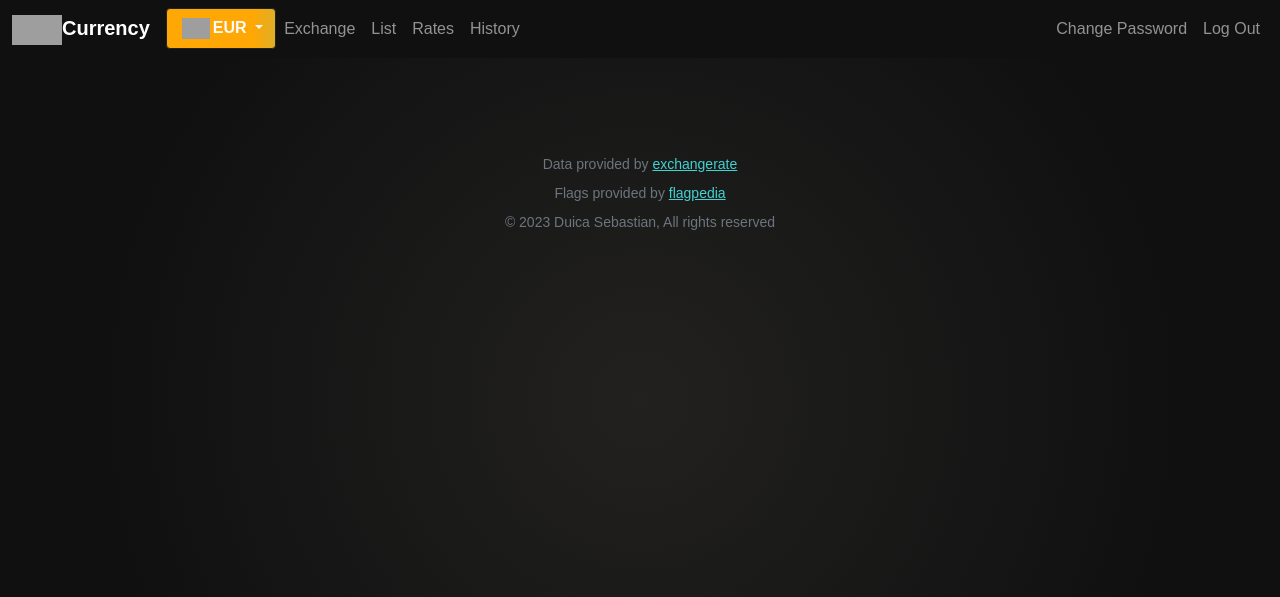
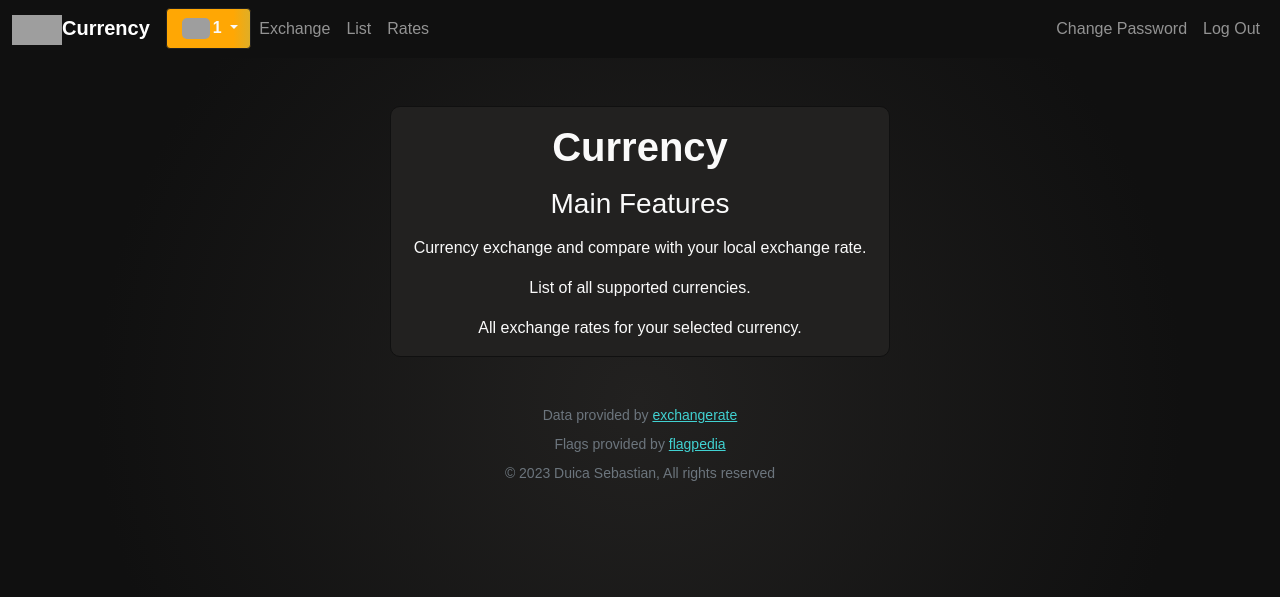
Before and after one commit to pireu2/Currency-Exchange-Web-App, a Flask app: page / in a window 1280 px wide. Shown: the top 597 px of the page. Run offline with Flask 3, Linux system fonts and the light colour scheme; a user stored in the database is signed in; some libraries are stand-ins or nearby versions; grey boxes are pictures that could not be loaded.

Commit message:
first addons

```diff
--- a/api_request.py
+++ b/api_request.py
@@ -190,7 +190,7 @@
     url = url + f"?from={base}&to={to}&amount={amount}"
     response = requests.get(url)
     data = response.json()
-    if data["success"] == True and data["base"] == base:
+    if data["success"] == True:
         return data["result"]
     else:
         return None
--- a/app.py
+++ b/app.py
@@ -2,7 +2,7 @@
 import datetime
 
 from cs50 import SQL
-from flask import Flask, flash, redirect, render_template, request, session
+from flask import Flask, flash, redirect, render_template, request, session, jsonify
 from flask_session import Session
 from werkzeug.security import check_password_hash, generate_password_hash
 from helpers import login_required, error
@@ -38,7 +38,7 @@
 @app.route("/")
 @login_required
 def index():
-    return render_template("layout.html", flags=flags)
+    return render_template("home.html", flags=flags)
 
 
 @app.route("/login", methods=["GET", "POST"])
@@ -58,8 +58,8 @@
         if len(rows) != 1 or not check_password_hash(rows[0]["hash"], password):
             return error("Invalid username and/or password", 403)
         session["user_id"] = rows[0]["id"]
-        session["base"] = rows[0]["fav"]
-        session["base_flag"] = flag(session["base"])
+        session["exchange_base"] = session["current_base"] = session["base"] = rows[0]["fav"]
+        session["exchange_base_flag"] = session["current_base_flag"] = session["base_flag"] = flag(session["base"])
         return redirect("/")
 
     else:
@@ -141,11 +141,74 @@
         return render_template("change.html", flags=flags)
 
 
-@app.route("/process_selected_item", methods=["POST"])
-def process_selected_item():
+@app.route("/update_base", methods=["POST"])
+def update_base():
     if request.method == "POST":
         data = request.json
         selected_item = data.get("selected_item")
         session["base"] = selected_item
         session["base_flag"] = flag(session["base"])
-        db.execute("UPDATE users SET fav = ? WHERE id = ?",selected_item,session["user_id"])
+        db.execute("UPDATE users SET fav = ? WHERE id = ?",selected_item, session["user_id"])
+        return jsonify({'message': 'Item processed successfully', 'symbol' : session["base"], 'flag' : session["base_flag"]})
+
+@app.route("/current_base", methods=["POST"])
+def current_base():
+    if request.method == "POST":
+        data = request.json
+        selected_item = data.get("selected_item")
+        session["current_base"] = selected_item
+        session["current_base_flag"] = flag(session["current_base"])
+        return jsonify({'message': 'Item processed successfully', 'symbol' : session["current_base"], 'flag' : session["current_base_flag"]})
+
+@app.route("/exchange_base", methods=["POST"])
+def exchange_base():
+    if request.method == "POST":
+        data = request.json
+        selected_item = data.get("selected_item")
+        session["exchange_base"] = selected_item
+        session["exchange_base_flag"] = flag(session["exchange_base"])
+        return jsonify({'message': 'Item processed successfully', 'symbol' : session["exchange_base"], 'flag' : session["exchange_base_flag"]})
+
+@app.route("/exchange", methods=["POST","GET"])
+@login_required
+def exchange():
+    return render_template("exchange.html", flags=flags)
+
+@app.route("/list", methods=["GET"])
+@login_required
+def list():
+    symbols = api_request.symbols()
+    list=[]
+    for item in symbols:
+        list.append(
+            {
+                'flag' : flag(item['symbol']),
+                'symbol' : item['symbol'],
+                'description' : item['description']
+            }
+        )
+    return render_template("list.html", flags = flags, currencies = list)
+
+@app.route("/calculate_exchange", methods=["POST"])
+def calculate_exchange():
+    if request.method == "POST":
+        data = request.json
+        amount = data.get("selected_item")
+        base = session["current_base"]
+        to = session["exchange_base"]
+        result = api_request.convert(base, to, amount)
+        return jsonify({'message' : 'Conversion Succesful', 'result' : result})
+
+@app.route("/rates", methods=["GET"])
+def rates():
+    symbols = api_request.lookup(session["base"])
+    list=[]
+    for item in symbols:
+        list.append(
+            {
+                'flag' : flag(item['symbol']),
+                'symbol' : item['symbol'],
+                'rate' : item['rate']
+            }
+        )
+    return render_template("rates.html", flags = flags, currencies = list)
--- a/ideas.txt
+++ b/ideas.txt
@@ -6,9 +6,7 @@
     -ability to see how much money you lose depending the sum you want to exchange localy
     -list of all suported currencies
     -all rates for a specified currency
-    -historical rates for a specified currency
 
 Other Features:
     -the ability to favorite particular exchange rates to your profile
     -the ability to create a account to save your favorites
-    -a history to see how much money you lost during a specific period
--- a/static/script.js
+++ b/static/script.js
@@ -1,8 +1,12 @@
+//hide and unhide password feature
 function togglePassword(buttonId, passwordId, buttonIconId)
 {
-    let pass = document.querySelector('#' + passwordId);
+    let pass = document.querySelector(`#${passwordId}`);
     if (pass){
-        document.querySelector('#' + buttonId).addEventListener('click', function(){
+        button = document.querySelector(`#${buttonId}`);
+        if (button)
+        {
+            button.addEventListener('click', function(){
                 let button = document.querySelector('#' + buttonIconId);
                 if (button.classList.contains('bi-eye-fill'))
                 {
@@ -19,59 +23,72 @@
             });
         }
     }
+}
 
-function filterDropdown(dropDownButtonId, optionsListId) {
-  let button = document.querySelector('#' + dropDownButtonId);
-  let listItems = document.querySelectorAll('#' + optionsListId + ' li');
-
-  if(button && listItems)
+//send base currency selectet value to server to update database and refresh page
+function processSelectedItem(selectedValue, destination, divId)
 {
-    for (let i = 0; i < listItems.length; i++) {
-      let imgSrc = listItems[i].querySelector('img');
-      let listItemAnchor = listItems[i].querySelector('a');
-      if (listItemAnchor && imgSrc){
-        listItemAnchor.addEventListener('click', function() {
-          button.innerHTML = `<img src="${imgSrc.src}" class="flag-icon">${listItems[i].innerText}`;
-          for (let j = 0; j < listItems.length; j++) {
-            let anchor = listItems[j].querySelector('a');
-            if(anchor){
-              anchor.classList.remove('active');
-            }
-          }
-          listItemAnchor.classList.add('active');
-
-          // Send the selected value to the server using AJAX
-          let selectedValue = listItemAnchor.textContent.trim();
     console.log("Selected value:", selectedValue);
-
-          fetch('/process_selected_item', {
+    fetch(`/${destination}`,
+    {
         method: 'POST',
-              headers: {
+        headers:
+        {
             'Content-Type': 'application/json',
         },
         body: JSON.stringify({ 'selected_item': selectedValue }),
     })
     .then(response => response.json())
+    .then(data => {
+        console.log('Response from server:', data);
+        let resultDiv = document.getElementById(`${divId}`)
+        resultDiv.innerHTML = ` <img src="${data.flag}" class="flag-icon">${data.symbol}`;
+    })
+    .catch(error => console.error('Error:', error));
+}
+
+//goes through list and sends the text of the clicked item to the server
+function filterDropdown(optionsListId, destination, divId)
+{
+    let listItems = document.querySelectorAll(`#${optionsListId} li`);
+    if(listItems)
+    {
+        for (let i = 0; i < listItems.length; i++)
+        {
+            let listItemAnchor = listItems[i].querySelector('a');
+            if (listItemAnchor)
+            {
+                listItemAnchor.addEventListener('click', function()
+                {
+                    selectedValue = listItemAnchor.textContent.trim();
+                    processSelectedItem(selectedValue, destination, divId)
                 });
             }
         }
     }
 }
 
-function implementSearch(searchInputId, listId) {
-  const searchInput = document.querySelector(`#${searchInputId}`);
-  const listItems = document.querySelectorAll(`#${listId} li.d-flex`);
+//search box logic for custom dropdown with icons
+function implementSearch(searchInputId, listId)
+{
+    let searchInput = document.querySelector(`#${searchInputId}`);
+    let listItems = document.querySelectorAll(`#${listId} li.d-flex`);
 
-  if (searchInput && listItems){
-    searchInput.addEventListener("input", function () {
-      const searchTerm = searchInput.value.toLowerCase();
-      for(let i = 0; i < listItems.length; i++){
-        const text = listItems[i].innerText.toLowerCase();
-        const isVisible = text.includes(searchTerm);
-        if (isVisible){
+    if (searchInput && listItems)
+    {
+        searchInput.addEventListener('input', function ()
+        {
+            let searchTerm = searchInput.value.toLowerCase();
+            for(let i = 0; i < listItems.length; i++)
+            {
+                let text = listItems[i].innerText.toLowerCase();
+                let isVisible = text.includes(searchTerm);
+                if (isVisible)
+                {
                     listItems[i].style.setProperty("display", "flex", "important");
                 }
-        else{
+                else
+                {
                     listItems[i].style.setProperty("display", "none", "important");
                 }
             }
@@ -79,11 +96,138 @@
     }
 }
 
+function searchTable(searchInputId, tableId)
+{
+    let table = document.querySelectorAll(`#${tableId} tbody tr`);
+    let search = document.querySelector(`#${searchInputId}`);
+    if (table && search)
+    {
+        search.addEventListener('input', function()
+        {
+            let searchTerm = search.value.toUpperCase();
+            for (let i = 0; i < table.length; i++)
+            {
+                let symbolCell = table[i].querySelectorAll('td');
+                let symbol = symbolCell[1].textContent.trim();
+                let isVisible = symbol.includes(searchTerm);
+                if (isVisible)
+                {
+                    table[i].style.setProperty('display','table-row', 'important');
+                }
+                else
+                {
+                    table[i].style.setProperty('display', 'none', 'important');
+                }
+            }
+        })
+    }
+}
 
-document.addEventListener('DOMContentLoaded', function(){
+
+//exchange function
+function exchange(inputId, outputId, loseId, checkboxId, yourRateId,destination)
+{
+    let input = document.querySelector(`#${inputId}`);
+    let ose = document.querySelector(`#${loseId}`);
+    let output = document.querySelector(`#${outputId}`);
+    let check = document.querySelector(`#${checkboxId}`);
+    let rate = document.querySelector(`#${yourRateId}`);
+    let exact = 0;
+
+
+    if(input && output && lose && check && rate)
+    {
+        input.addEventListener('input', function()
+        {
+            if (isNaN(input.value))
+            {
+                lose.innerHTML = 'Please input a number';
+            }
+            else if(input.value)
+            {
+                fetch(`/${destination}`,
+                {
+                    method: 'POST',
+                    headers:
+                    {
+                        'Content-Type': 'application/json',
+                    },
+                    body: JSON.stringify({ 'selected_item': input.value }),
+                })
+                .then(response => response.json())
+                .then(data => {
+                    console.log('Response from server:', data);
+                    output.placeholder = data.result;
+                    exact = data.result;
+                    if (check.checked)
+                    {
+                        if(isNaN(rate.value) || rate.value =="0")
+                        {
+                            lose.innerHTML = 'Your rate must be a number different from 0.';
+                        }
+                        else
+                        {
+                            let result = Number(input.value) * Number(rate.value);
+                            console.log(result);
+                            let delta = exact - result;
+                            if (delta > 0)
+                            {
+                                lose.innerHTML = `You lose ${delta}.`;
+                            }
+                            else
+                            {
+                                lose.innerHTML = `You gain ${-delta}.`;
+                            }
+                        }
+                    }
+
+                })
+                .catch(error => console.error('Error'));
+            }
+            else
+            {
+                output.placeholder = "";
+            }
+        });
+        rate.addEventListener('input', function()
+        {
+            if (check.checked)
+            {
+                if(isNaN(rate.value) || rate.value =="0")
+                {
+                    lose.innerHTML = 'Your rate must be a number different from 0.';
+                }
+                else
+                {
+                    let result = Number(input.value) * Number(rate.value);
+                    console.log(result);
+                    let delta = exact - result;
+                    if (delta > 0)
+                    {
+                        lose.innerHTML = `You lose ${delta}.`;
+                    }
+                    else
+                    {
+                        lose.innerHTML = `You gain ${-delta}.`;
+                    }
+                }
+            }
+        });
+    }
+}
+
+//main script running when page finished loading
+document.addEventListener('DOMContentLoaded', function()
+{
     togglePassword('show1','password','show_icon1');
     togglePassword('show2','confirm_password','show_icon2');
     togglePassword('show3','current_password','show_icon3');
-    filterDropdown('dropdownMenuButton1', 'optionsList');
-    implementSearch('dropDownSearch', 'optionsList');
+    implementSearch('dropDownSearch1', 'optionsList1');
+    implementSearch('dropDownSearch2', 'optionsList2');
+    implementSearch('dropDownSearch3', 'optionsList3');
+    filterDropdown('optionsList1','update_base','dropdownMenuButton1');
+    filterDropdown('optionsList2','current_base','dropdownMenuButton2');
+    filterDropdown('optionsList3','exchange_base','dropdownMenuButton3');
+    exchange('amount','exchange_amount','lose','flexCheckDefault','rate','calculate_exchange');
+    searchTable('search_table', 'table-rates');
 });
--- a/static/styles.css
+++ b/static/styles.css
@@ -39,7 +39,8 @@
 }
 
 #login_rect{
-    width: 300px;
+    width: 500px;
+    max-width: 90%;
     border-radius: 10px;
     border-color: var(--background) !important;
     background-color: var(--secondary);
@@ -88,6 +89,7 @@
     width: 28px;
     height: 21px;
     margin: 3px;
+    border-radius: 5px;
 }
 
 .dropdown-menu{
@@ -96,3 +98,48 @@
 .dropdown-item{
     color: var(--text) !important;
 }
+
+#dropdownMenuButton2,#dropdownMenuButton3{
+    width: 100px !important;
+}
+
+
+#table-rect{
+    width: 500px;
+    max-width: 90%;
+    border-radius: 10px;
+    border-color: var(--background) !important;
+    background-color: var(--secondary) !important;
+}
+
+#list{
+    background-color: var(--secondary) !important;
+    color: var(--text) !important;
+}
+
+#table-rates{
+    background-color: var(--secondary) !important;
+    color: var(--text) !important;
+}
+
+.table-dark{
+    background-color: var(--secondary) !important;
+    color: var(--text) !important;
+}
+
+#checkbox_left{
+    width: 200px;
+    display: flex;
+
+}
+
+#list-main{
+    background-color: var(--secondary) !important;
+    color: var(--text) !important;
+}
+
+.form-control::-webkit-input-placeholder { color: var(--text); }  /* WebKit, Blink, Edge */
+.form-control:-moz-placeholder { color: var(--text); }  /* Mozilla Firefox 4 to 18 */
+.form-control::-moz-placeholder { color: var(--text); }  /* Mozilla Firefox 19+ */
+.form-control:-ms-input-placeholder { color: var(--text); }  /* Internet Explorer 10-11 */
+.form-control::-ms-input-placeholder { color: var(--text); }  /* Microsoft Edge */
--- a/templates/change.html
+++ b/templates/change.html
@@ -30,7 +30,7 @@
                 </button>
             </div>
             <div class="d-grid mb-3">
-                <button class="btn btn-grad" type="submit">Register</button>
+                <button class="btn btn-grad" type="submit">Change Password</button>
             </div>
         </form>
     </div>
--- /dev/null
+++ b/templates/home.html
@@ -0,0 +1,18 @@
+{% extends "layout.html" %}
+
+{% block title %}
+    Home
+{% endblock %}
+
+{% block main %}
+    <div class="container-fluid border" id="login_rect">
+        <h1 class="mb-3 mt-3">Currency</h1>
+        <h3 class="mb-3 text-center">
+            Main Features
+        </h3>
+        <p class="md-3">Currency exchange and compare with your local exchange rate.</p>
+        <p class="md-3">List of all supported currencies.</p>
+        <p class="md-3">All exchange rates for your selected currency.</p>
+
+    </div>
+{% endblock %}
--- a/templates/layout.html
+++ b/templates/layout.html
@@ -11,7 +11,7 @@
         <link href="/static/icon.svg" rel="icon">
         <link href="/static/styles.css" rel="stylesheet">
         <script src="/static/script.js"></script>
-        <title>Currency {% block title %}{% endblock %}</title>
+        <title>$ - {% block title %}{% endblock %}</title>
     </head>
 
     <body>
@@ -20,17 +20,13 @@
                 <a class="navbar-brand" href="/">
                     <img src="/static/icon.svg" alt="icon" height="30" width="50">Currency</a>
                     {% if session["user_id"] %}
-                    <div class="conteiner-fluid d-flex justify-content-center">
+                    <div class="conteiner-fluid d-flex justify-content-center" id="base">
                         <div class="dropdown">
                             <button class="btn btn-grad dropdown-toggle" type="button" id="dropdownMenuButton1" data-bs-toggle="dropdown" aria-expanded="false">
-                                {% if session["base"] %}
                                 <img src="{{session['base_flag']}}" class="flag-icon">{{session['base']}}
-                                {% else %}
-                                <i class="bi bi-cash-coin"></i>
-                                {% endif %}
                             </button>
-                            <ul class="dropdown-menu" aria-labelledby="dropdownMenuButton1" id="optionsList">
-                                <li><input type="text" class="form-control" placeholder="Search" aria-label="search" id="dropDownSearch"></li>
+                            <ul class="dropdown-menu" aria-labelledby="dropdownMenuButton1" id="optionsList1">
+                                <li><input type="text" class="form-control" placeholder="Search" aria-label="search" id="dropDownSearch1"></li>
                                 {% for item in flags %}
                                 <li class="d-flex flex-row lign-items-center">
                                     <img src={{item.flag}} class="flag-icon">
@@ -46,10 +42,9 @@
                 <div class="collapse navbar-collapse" id="navbar">
                     {% if session["user_id"] %}
                         <ul class="navbar-nav me-auto">
-                            <li class="nav-item"><a class="nav-link" href="/buy">Exchange</a></li>
-                            <li class="nav-item"><a class="nav-link" href="/quote">List</a></li>
-                            <li class="nav-item"><a class="nav-link" href="/buy">Rates</a></li>
-                            <li class="nav-item"><a class="nav-link" href="/history">History</a></li>
+                            <li class="nav-item"><a class="nav-link" href="/exchange">Exchange</a></li>
+                            <li class="nav-item"><a class="nav-link" href="/list">List</a></li>
+                            <li class="nav-item"><a class="nav-link" href="/rates">Rates</a></li>
                         </ul>
                         <ul class="navbar-nav ms-auto">
                             <li class="nav-item"><a class="nav-link" href="/change">Change Password</a></li>
```
Also changed, not shown: templates/exchange.html (added, +55 -0 lines), templates/list.html (added, +32 -0 lines), templates/rates.html (added, +35 -0 lines), README.md, currency.db. Lines whose indentation alone changed are shown as unchanged.
